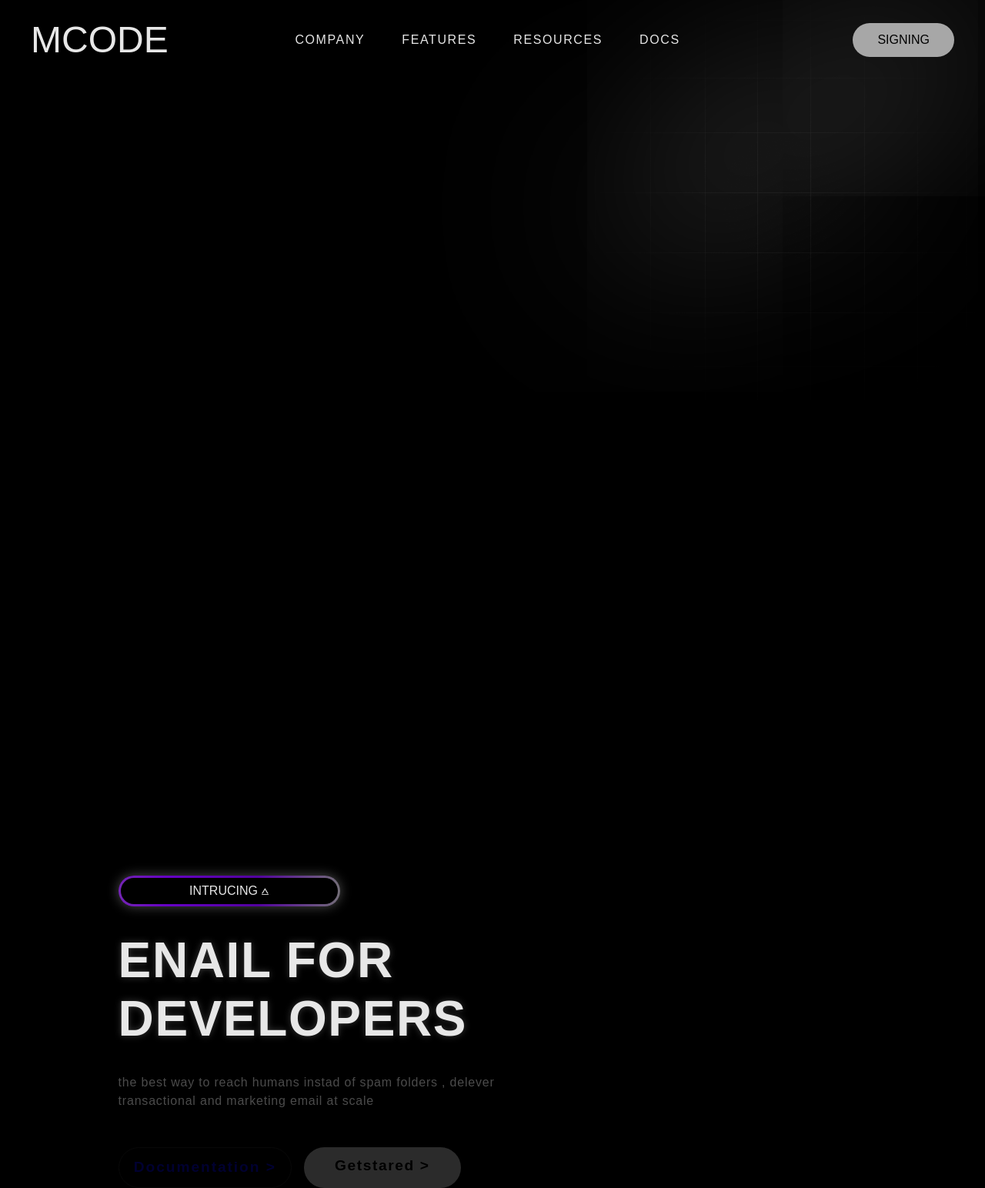
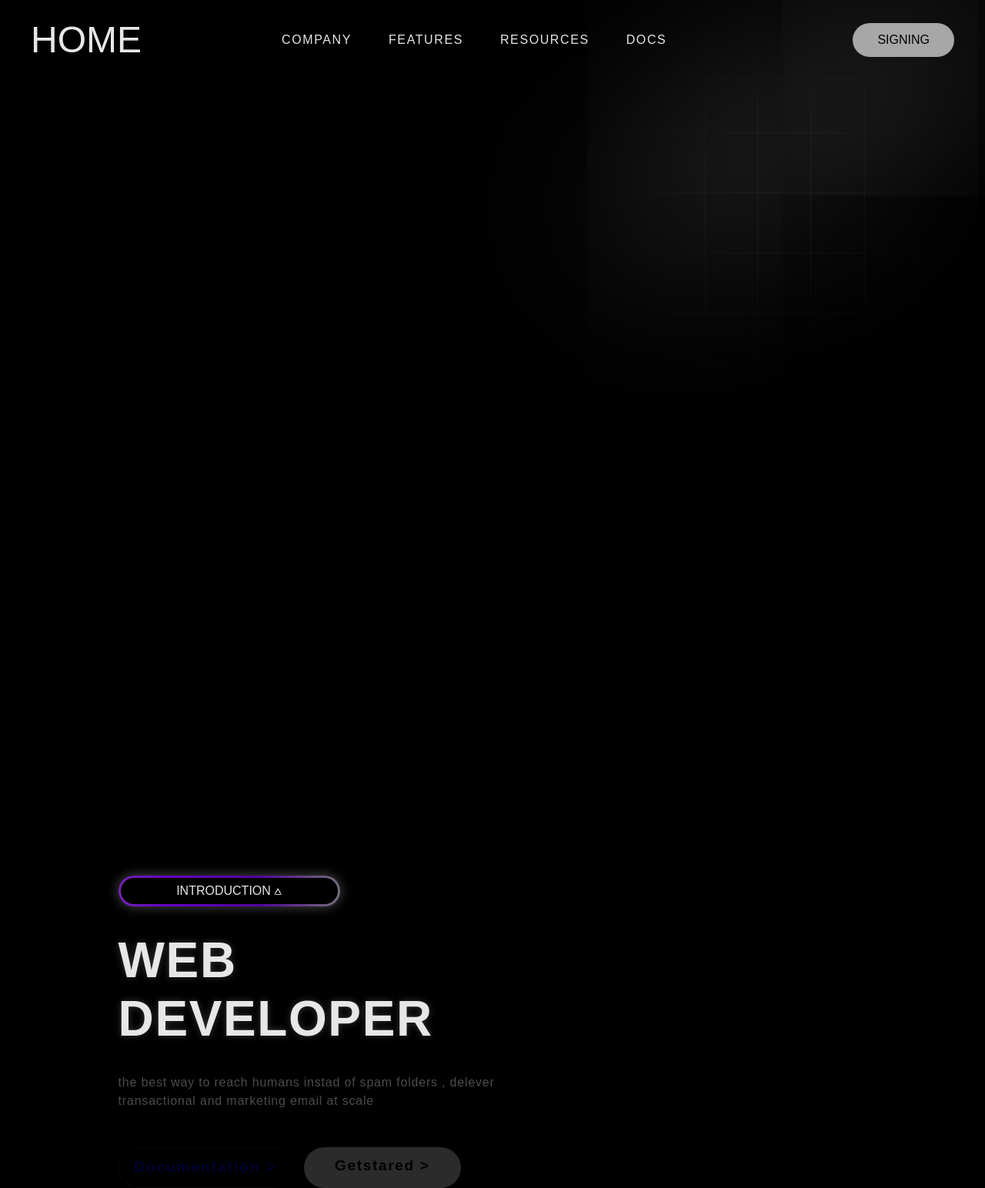
Before and after one commit to muneer-s/3D-Spline, a plain HTML site: page index.html in a window 1280 px wide. Shown: the whole page at 77% size. Drawn offline with nearby package versions, Linux system fonts and the light colour scheme; some packages are replaced by stand-ins of ours; a script that the page names is missing.

Commit message:
add some text changes

```diff
--- a/index.html
+++ b/index.html
@@ -12,7 +12,7 @@
     <div class="layer-blur"></div>
     <div class="container">
       <header>
-        <h1 data-aos="fade-down" data-aos-duration="1500" class="logo">MCODE</h1>
+        <h1 data-aos="fade-down" data-aos-duration="1500" class="logo">HOME</h1>
         <nav>
           <a data-aos="fade-down" data-aos-duration="1500" href="#">COMPANY</a>
           <a data-aos="fade-down" data-aos-duration="2000" href="#">FEATURES</a>
@@ -32,7 +32,7 @@
            class="tag-box">
             <div
 
-           class="tag">INTRUCING &wedbar;</div>
+           class="tag">INTRODUCTION &wedbar;</div>
           </div>
 
           <h1
@@ -41,7 +41,9 @@
           data-aos-delay="300"
           data-aos-offset="0"
           data-aos-duration="2000"
-          >ENAIL FOR <br />DEVELOPERS</h1>
+          >
+          WEB <br />DEVELOPER
+        </h1>
         <p
           data-aos="fade-zoom-in"
           data-aos-easing="ease-in-back"
```
Lines whose indentation alone changed are shown as unchanged.
